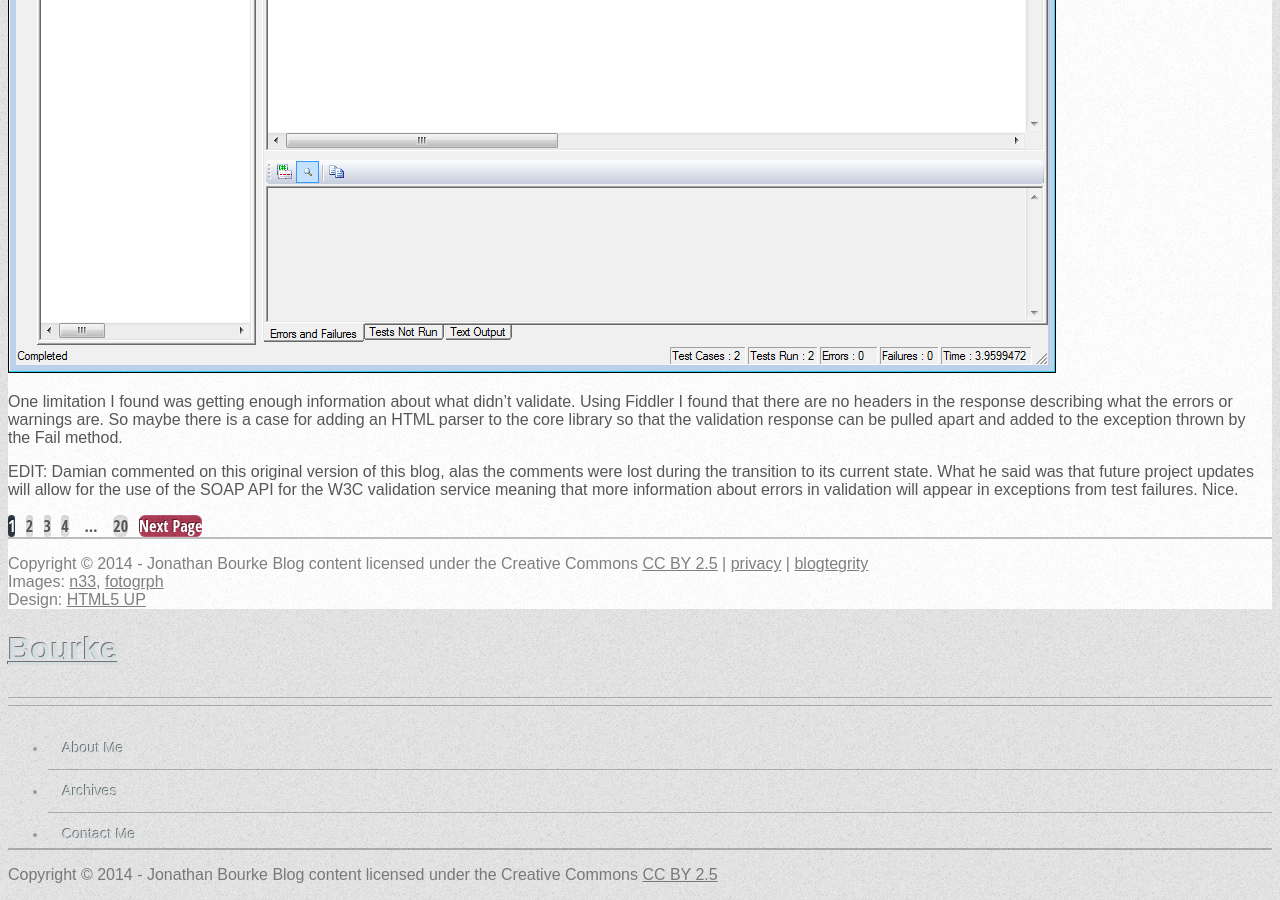
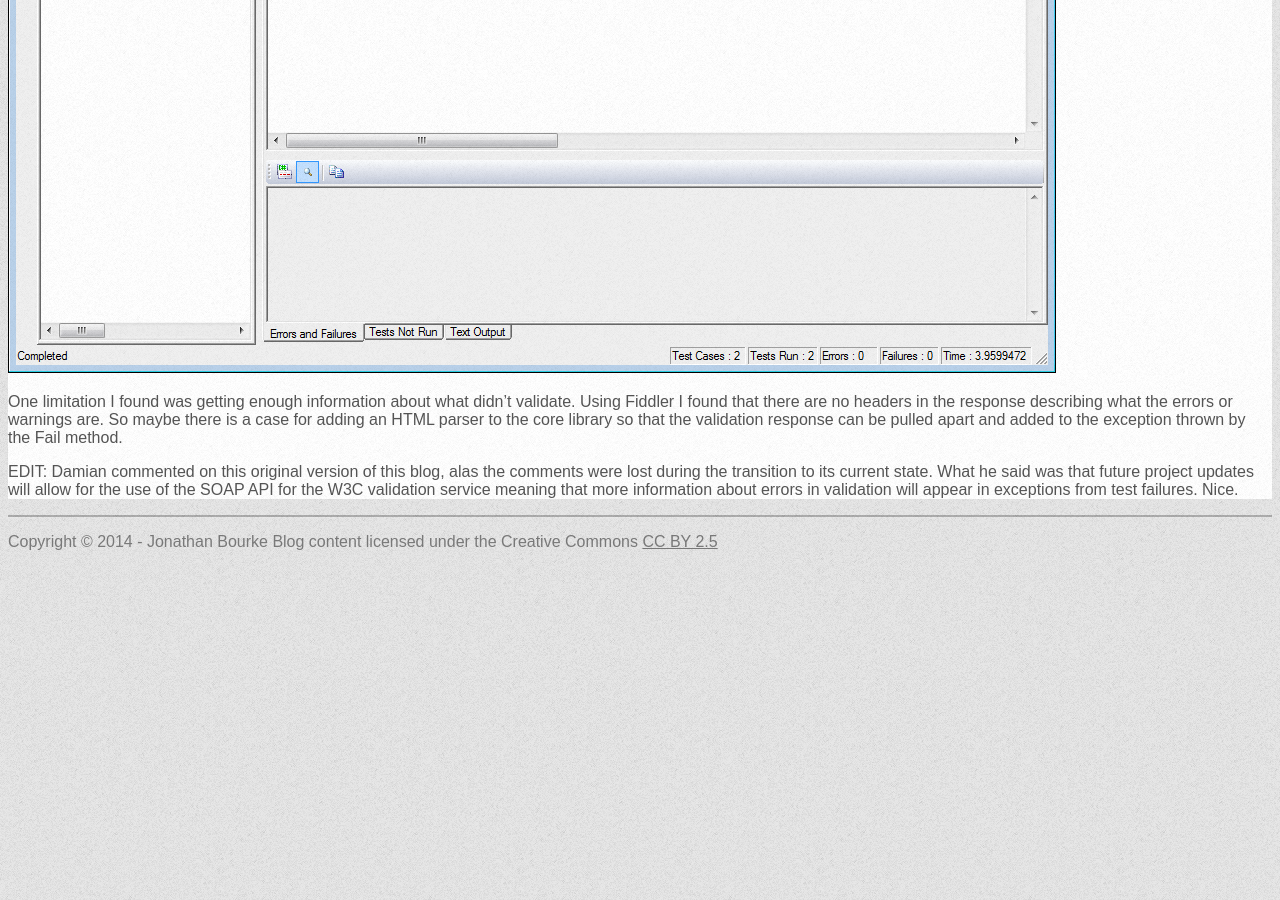
Before and after one commit to jfbourke/jfbourke.github.io, a Jekyll site: the page built from index.html, in a window 1280 px wide and 900 px high, scrolled down 8597 px. Built offline with Jekyll 4.4.1, drawn with Linux system fonts in a browser that asks for light colours; nearby versions of some CDN libraries; Markdown is read by kramdown in place of the engine named in the settings; the list of posts is cut into pages by our own code.

Commit message:
Applying new look

```diff
--- a/_layouts/default.html
+++ b/_layouts/default.html
@@ -1,37 +1,9 @@
 {% include head.html %}
-<body class="left-sidebar">
-	<!-- Wrapper -->
-	<div id="wrapper">
-		<!-- Content -->
-		<div id="content">
-			<div id="content-inner">
-				{{ content }}
-				<!-- Pager -->
-				<div class="pager">
-					<!--<a href="#" class="button previous">Previous Page</a>-->
-					<div class="pages">
-						<a href="#" class="active">1</a>
-						<a href="#">2</a>
-						<a href="#">3</a>
-						<a href="#">4</a>
-						<span>&hellip;</span>
-						<a href="#">20</a>
-					</div>
-					<a href="#" class="button next">Next Page</a>
-				</div>
 
-				<!-- Copyright -->
-				<div id="copyright">
-					<p>
-						Copyright &copy; {{ site.time | date: "%Y" }} - {{ site.author }} Blog content licensed under the Creative Commons <a href="http://creativecommons.org/licenses/by/2.5/">CC BY 2.5</a> | <a href="/privacy">privacy</a> | <a href="/articles/blogtegrity">blogtegrity</a><br />
-						Images: <a href="http://n33.co">n33</a>, <a href="http://fotogrph.com">fotogrph</a><br />
-						Design: <a href="http://html5up.net/">HTML5 UP</a>
-					</p>
-				</div>
-			</div>
-		</div>
-		{% include sidebar.html %}
-	</div>
+<main id="content" role="main">
+{{ content }}
+</main>
+
 {% include foot.html %}
 </body>
 </html>
```
